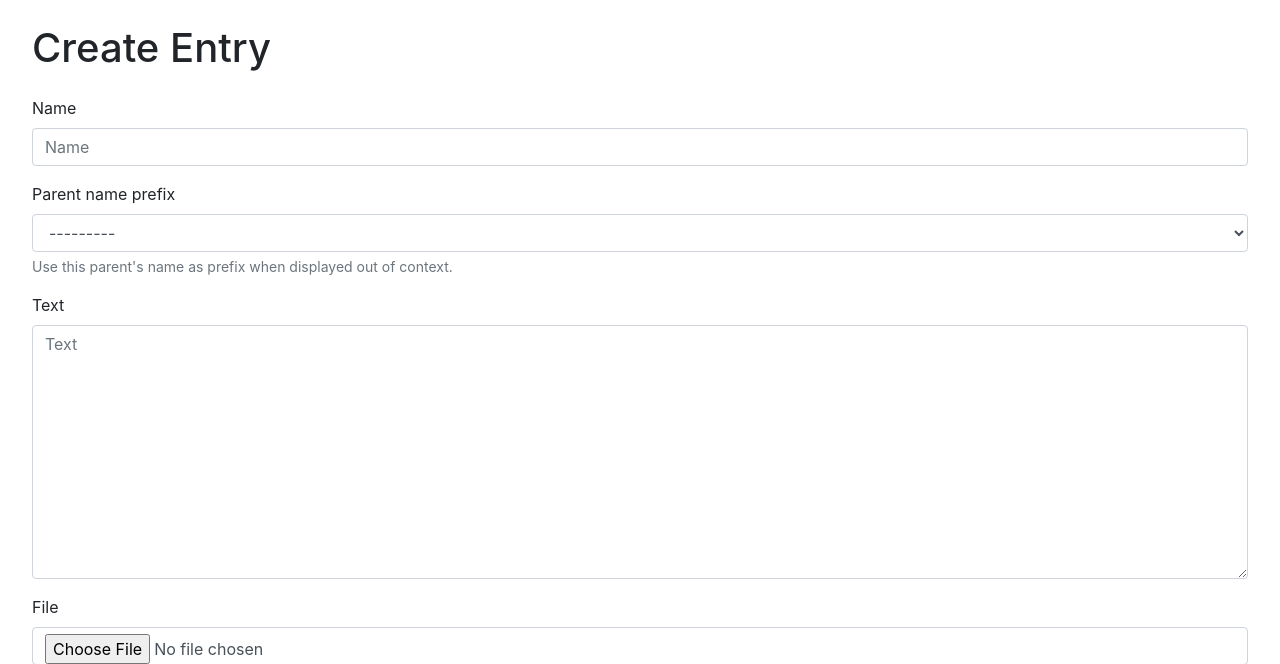
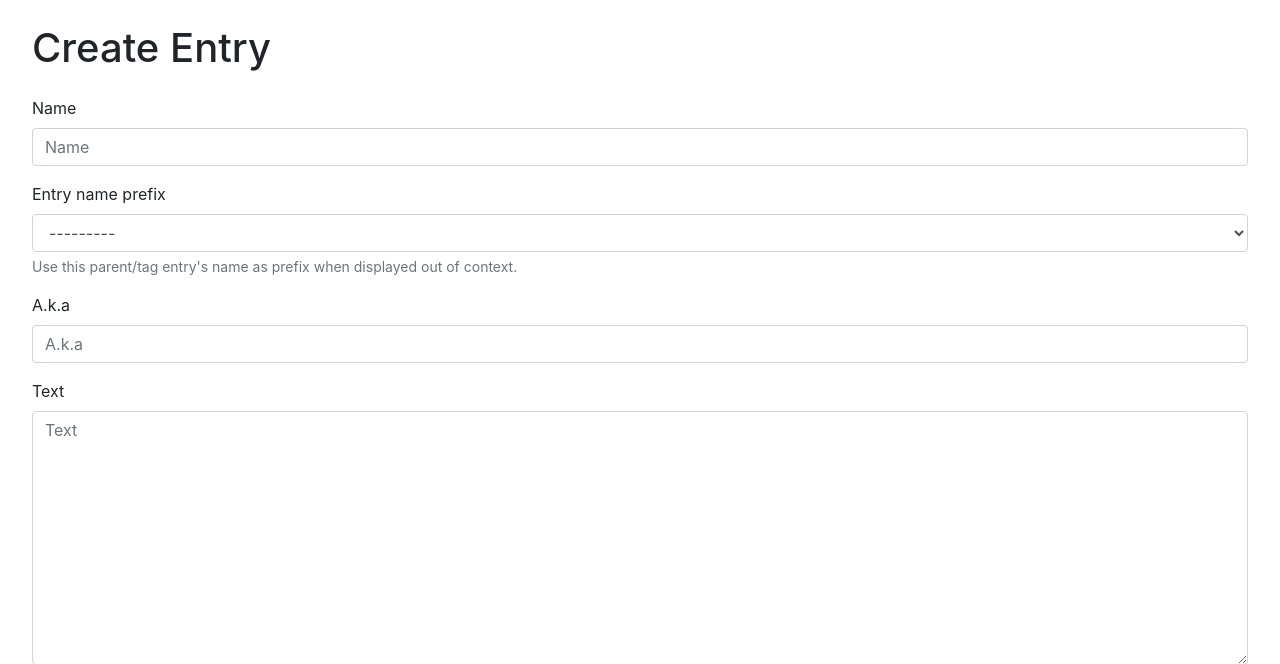
Before and after one commit to mammique/diamind, a Django app: page /entry/create/ in a window 1280 px wide. Shown: the top 664 px of the page. Run offline with Django 3.2, Linux system fonts and the light colour scheme; the visitor is signed in with stand-in values (Sample User, id 1); data that the repository does not hold is empty; some libraries are stand-ins or nearby versions.

Commit message:
name_prefix, child/parents navigation.

```diff
--- a/core/models.py
+++ b/core/models.py
@@ -21,14 +21,15 @@ class EntryParentThroughModel(OrderedModel):
 
     def __str__(self):
         return 'Parent: %s (%s) - Child: %s (%s)' % \
-            (self.parent.name_get_no_name_parent(), self.parent.pk, self.child.name_get_no_name_parent(), self.child.pk)
+            (self.parent.name_get_no_name_prefix(), self.parent.pk, self.child.name_get_no_name_prefix(), self.child.pk)
 
 
 class Entry(models.Model):
 
     name        = models.CharField(max_length=64, blank=True)
-    name_parent = models.ForeignKey('self', verbose_name="Parent name prefix",
-                                    help_text="Use this parent's name as prefix when displayed out of context.",
+    aka         = models.CharField('a.k.a', max_length=256, blank=True)
+    name_prefix = models.ForeignKey('self', verbose_name="Entry name prefix",
+                                    help_text="Use this parent/tag entry's name as prefix when displayed out of context.",
                                     null=True, blank=True, on_delete=models.SET_NULL, related_name="children_using_name")
     text        = MarkdownxField(blank=True)
     file        = models.FileField(upload_to='file', blank=True)
@@ -56,7 +57,7 @@ class Entry(models.Model):
         t = Template("""<a class="badge badge-secondary entry" href="%s">%s</a>""" % (self.url_path(), self.span()))
         return t.render(TemplateContext({'entry': self}))
 
-    def span(self, name_parent=True):
+    def span(self, name_prefix=True):
 
         if self.image:
             img = """{% load responsive_images %}<img src="{% src entry.image 32x24 nocrop %}" />&nbsp;"""
@@ -65,13 +66,13 @@ class Entry(models.Model):
 
         t = Template("""<span>%s{{ name }}</span>""" % img)
 
-        return t.render(TemplateContext({'entry': self, 'name': self.name_get(name_parent=name_parent)}))
+        return t.render(TemplateContext({'entry': self, 'name': self.name_get(name_prefix=name_prefix)}))
 
-    def span_no_name_parent(self): return self.span(name_parent=False)
+    def span_no_name_prefix(self): return self.span(name_prefix=False)
 
     def url_path(self): return reverse('nav', args=('%s/'%self.pk,))
 
-    def name_get(self, name_parent=True):
+    def name_get(self, name_prefix=True):
 
         name_strip = self.name.strip()
         text_strip = self.text.strip()
@@ -82,12 +83,12 @@ class Entry(models.Model):
             if len(name) != len(text_strip): name = '%s…' % name
         else: name = '∅'
 
-        if name_parent and self.name_parent:
-            name = '%s: %s' % (self.name_parent.name_get(), name,)
+        if name_prefix and self.name_prefix:
+            name = '%s: %s' % (self.name_prefix.name_get(), name,)
 
         return name
 
-    def name_get_no_name_parent(self): return self.name_get(name_parent=False)
+    def name_get_no_name_prefix(self): return self.name_get(name_prefix=False)
 
     def __str__(self): return self.name_get()
 
--- a/core/static/css/style.css
+++ b/core/static/css/style.css
@@ -14,6 +14,11 @@ html, body, .container-fluid {
 }
 .disabled_loading > * {
     pointer-events: none;
+}
+
+.fa-mirror {
+  -webkit-transform: scaleX(-1);
+  transform: scaleX(-1);
 }
 
 .page-home {
@@ -113,6 +118,10 @@ html, body, .container-fluid {
 	color: #007bff;
 }
 
+#navigation nav .active-child a {
+	color: green;
+}
+
 #navigation-horiz {
 	/*background-color: green;*/
 	height: 100%;
@@ -137,12 +146,23 @@ html, body, .container-fluid {
 	display: block;
 }
 
+#navigation-child h2 {
+	color: #bbb;
+	font-style: italic;
+	margin-top: -2rem;
+	font-size: 1.5rem;
+}
+
 #navigation-child #navigation-child-actions {
 	float: right;
 }
 
 #navigation-child #navigation-child-actions a {
 	color: black;
+}
+
+#navigation-child iframe {
+	margin-bottom: 1rem;
 }
 
 #navigation-child #navigation-child-file > * {
@@ -184,7 +204,8 @@ html, body, .container-fluid {
 }
 
 .navigation-child-list tr.active {
-	background-color: #ddd;
+	background-color: #7b987b;
+	/*border: 2px solid blue;*/
 }
 
 .navigation-child-list td > a {
@@ -244,7 +265,19 @@ html, body, .container-fluid {
 .entry-list .entry-list-container .entry-list {
 	background-color: rgba(255, 255, 255, .7);
 	margin: 0;
+	margin-top: 1rem;
 }
+
+.entry-list .entry-list-container .entry-list:first-child {
+	margin-top: 0;
+}
+
+/*.entry-list .entry-list-container h6 {
+	margin-top: 1.5rem;
+}
+.entry-list .entry-list-container h6:first-child {
+	margin-top: 0;
+}*/
 
 .badge.entry {
 	font-size: 16px;
--- a/core/views.py
+++ b/core/views.py
@@ -50,8 +50,8 @@ def nav(request, path):
 
             if not path_entry: continue
 
-            if path_entry.name_parent and path_entry.name_parent in entries_raw:
-                span = path_entry.span_no_name_parent()
+            if path_entry.name_prefix and path_entry.name_prefix in entries_raw:
+                span = path_entry.span_no_name_prefix()
             else: span = path_entry.span()
 
             path_entries.append({'entry': path_entry, 'span': span, 'path': path_current, 'path_prev_len': path_prev_len})
@@ -75,11 +75,17 @@ def nav(request, path):
     entry_parent    = None
     previous_parent = None
     entry_root_path = None
+    child_root_path = None
 
     for e in path_entries:
 
-        if e['entry'] == entry: entry_parent = previous_parent
-        if e['entry'] == child: child_parent = previous_parent
+        if e['entry'] == entry:
+            entry_parent = previous_parent
+            entry_root_path = path_current[e['path_prev_len']:]
+
+        elif e['entry'] == child:
+            child_parent = previous_parent
+            child_root_path = path_current[e['path_prev_len']:]
 
         if e['entry'] not in (entry, child,) and previous_parent:
             e['path'] = '%s?e=%s&c=%s' % (path_clean, previous_parent.pk, e['entry'].pk,)
@@ -88,14 +94,22 @@ def nav(request, path):
 
         previous_parent = e['entry']
 
-        if e['entry'] == entry: entry_root_path = path_current[e['path_prev_len']:]
 
-    parents = []
-    if entry_parent: parents_exclude = {'pk': entry_parent.pk}
-    else: parents_exclude = {}
+    entry_parents = []
+    if entry_parent: entry_parents_exclude = {'pk': entry_parent.pk}
+    else: entry_parents_exclude = {}
+    # entry_parents_exclude = {}
 
-    for p in entry.parents.exclude(**parents_exclude).order_by('name'):
-        parents.append({'entry': p, 'path': reverse('nav', kwargs={'path': '%s/%s' % (p.pk, entry_root_path,)}) + '?e=%s&c=%s' % (p.pk, entry.pk,)})
+    for p in entry.parents.exclude(**entry_parents_exclude).order_by('name'):
+        entry_parents.append({'entry': p, 'path': reverse('nav', kwargs={'path': '%s/%s' % (p.pk, entry_root_path,)}) + '?e=%s&c=%s' % (p.pk, entry.pk,)})
+
+    child_parents = []
+    if child_parent: child_parents_exclude = {'pk': child_parent.pk}
+    else: child_parents_exclude = {}
+    # child_parents_exclude = {}
+
+    for p in child.parents.exclude(**child_parents_exclude).order_by('name'):
+        child_parents.append({'entry': p, 'path': reverse('nav', kwargs={'path': '%s/%s' % (p.pk, child_root_path,)}) + '?e=%s&c=%s' % (p.pk, entry.pk,)})
 
     if 'children_position' in request.GET:
 
@@ -130,9 +144,10 @@ def nav(request, path):
                                       'child_children':    child_children,
                                       'entry_parent':      entry_parent,
                                       'child_parent':      child_parent,
-                                      'parents':           parents,
+                                      'entry_parents':     entry_parents,
                                       'entry_tags':        entry.tags.all().order_by('name'),
                                       'entry_tagged_from': entry.tagged_from.all().order_by('name'),
+                                      'child_parents':     child_parents,
                                       'child_tags':        child.tags.all().order_by('name'),
                                       'child_tagged_from': child.tagged_from.all().order_by('name'),
                                      })
@@ -154,16 +169,16 @@ class EntryForm(ModelForm):
         instance = getattr(self, 'instance', None)
 
         if instance and instance.pk:
-            name_parent_qs = instance.parents
+            name_prefix_qs = instance.parents.all() | instance.tags.all()
             self.fields['children'].initial = instance.children.all()
-        else: name_parent_qs = Entry.objects.none()
+        else: name_prefix_qs = Entry.objects.none()
 
-        self.fields['name_parent'].queryset = name_parent_qs
+        self.fields['name_prefix'].queryset = name_prefix_qs.distinct()
 
     class Meta:
 
         model   = Entry
-        fields  = ('name', 'name_parent', 'text' ,'file', 'image', 'parents', 'children', 'tags', 'home',)
+        fields  = ('name', 'name_prefix', 'aka', 'text' ,'file', 'image', 'parents', 'children', 'tags', 'home',)
         widgets = {
             'parents': autocomplete.ModelSelect2Multiple('entry_autocomplete', attrs={'data-html': True}),
             'tags':    autocomplete.ModelSelect2Multiple('entry_autocomplete', attrs={'data-html': True}),
@@ -172,13 +187,13 @@ class EntryForm(ModelForm):
 
 class EntryParentForm(ModelForm):
 
-    name_parent_bool = BooleanField(required=False, label="Parent name prefix",
-                                    help_text="Use parent's name as prefix when displayed out of context.")
+    name_prefix_bool = BooleanField(required=False, label="Entry name prefix",
+                                    help_text="Use parent/tag entry's name as prefix when displayed out of context.")
 
     class Meta:
 
         model  = Entry
-        fields = ('name', 'name_parent_bool', 'text' ,'file', 'image', 'home',)
+        fields = ('name', 'name_prefix_bool', 'aka', 'text' ,'file', 'image', 'home',)
 
 
 class EntryAutocomplete(autocomplete.Select2QuerySetView):
@@ -199,13 +214,15 @@ class EntryAutocomplete(autocomplete.Select2QuerySetView):
                 if kw == '': continue
 
                 qs_parents_name = qs.filter(parents__name__icontains=kw)
+                qs_parents_aka  = qs.filter(parents__aka__icontains=kw)
                 qs_name         = qs.filter(name__icontains=kw)
+                qs_aka          = qs.filter(aka__icontains=kw)
                 qs_text         = qs.filter(text__icontains=kw)
                 qs_file         = qs.filter(file__icontains=kw)
                 qs_image        = qs.filter(image__icontains=kw)
 
-                if qs_kw == None: qs_kw = qs_parents_name | qs_name | qs_text | qs_file | qs_image
-                else: qs_kw = qs_kw & (qs_name | qs_text | qs_file | qs_image)
+                if qs_kw == None: qs_kw = qs_parents_name | qs_parents_aka | qs_name | qs_aka | qs_text | qs_file | qs_image
+                else: qs_kw = qs_kw & (qs_parents_name | qs_parents_aka | qs_name | qs_aka | qs_text | qs_file | qs_image)
 
             if qs_kw != None: qs = qs_kw
 
@@ -239,9 +256,9 @@ def entry_create(request):
 
             if parent: entry.parents.add(parent)
 
-            if 'name_parent_bool' in request.POST:
+            if 'name_prefix_bool' in request.POST:
 
-                entry.name_parent = parent
+                entry.name_prefix = parent
                 entry.save()
 
             if parent and nxt != None:
--- a/diamind/settings.py
+++ b/diamind/settings.py
@@ -130,6 +130,9 @@ USE_TZ = True
 
 MARKDOWNX_MARKDOWN_EXTENSIONS = [
     'markdown.extensions.extra',
+    'markdown.extensions.nl2br',
+    'pyembed.markdown',
+    # 'mdx_oembed',
     'pymdownx.magiclink',
 ]
 
```
Also changed, not shown: core/templates/core/nav.html (+21 -7 lines), core/migrations/0003_entry_aka.py (added), core/migrations/0004_auto_20200928_1446.py (added).
